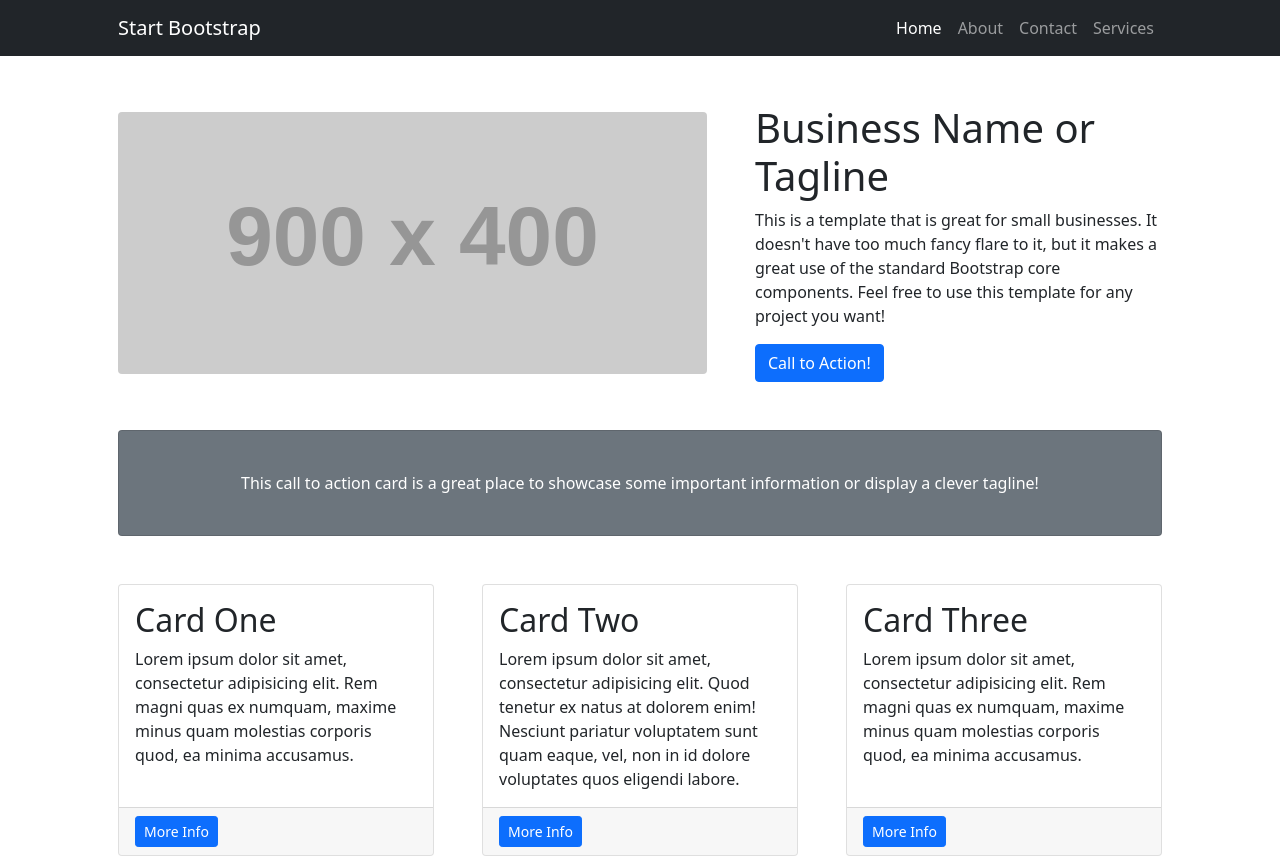
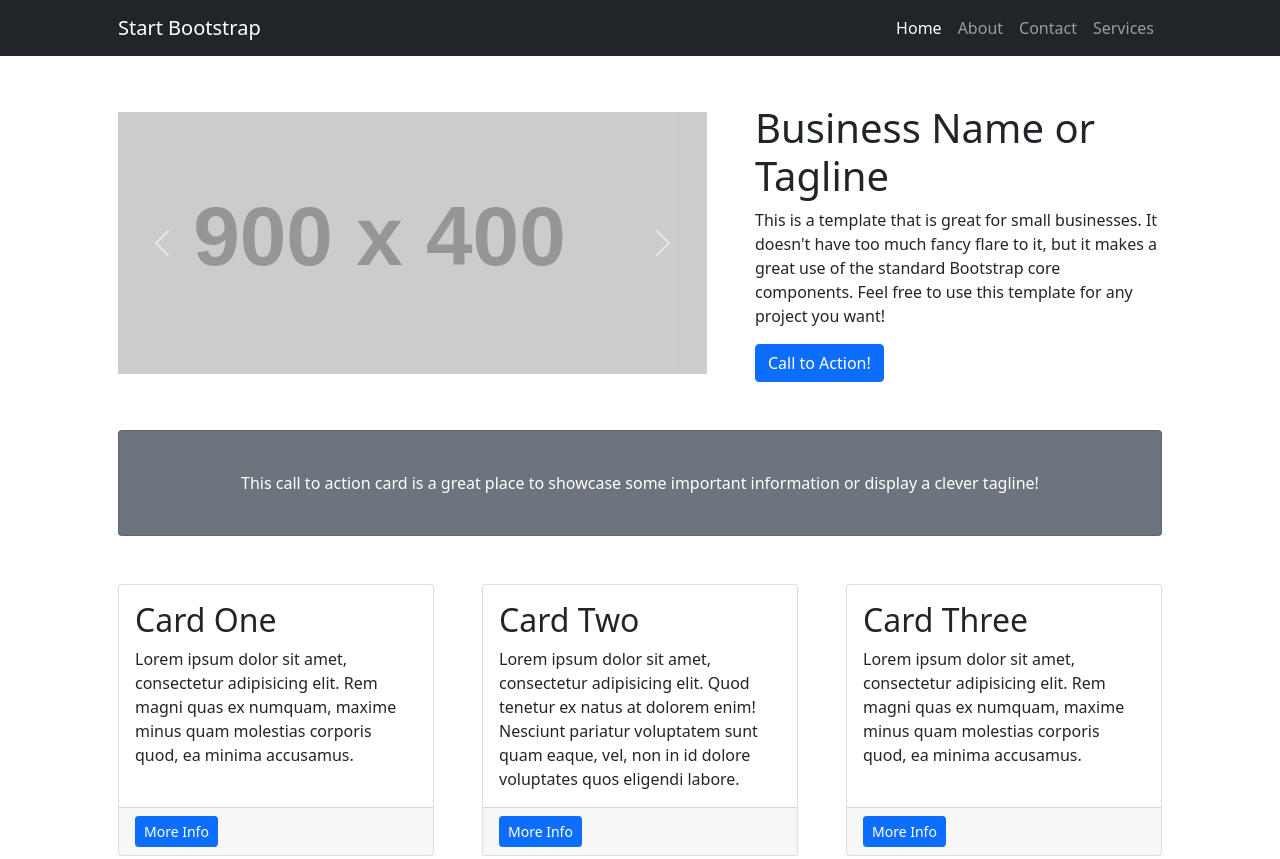
Before and after one commit to BayuRifkiAlghifari/praktek-rpl, a plain HTML site: page index.html in a window 1280 px wide. Shown: the top 859 px of the page. Drawn offline with nearby package versions, Linux system fonts and the light colour scheme; placeholder pictures from the web are drawn by us.

Commit message:
add carousel

```diff
--- a/index.html
+++ b/index.html
@@ -1,22 +1,26 @@
 <!DOCTYPE html>
 <html lang="en">
+
 <head>
     <meta charset="utf-8" />
     <meta name="viewport" content="width=device-width, initial-scale=1, shrink-to-fit=no" />
     <meta name="description" content="" />
     <meta name="author" content="" />
-        <title>Small Business - Start Bootstrap Template</title>
+    <title>Selamat Datang Di Website Kota Banjarmasin</title>
     <!-- Favicon-->
     <link rel="icon" type="image/x-icon" href="assets/favicon.ico" />
     <!-- Core theme CSS (includes Bootstrap)-->
     <link href="css/styles.css" rel="stylesheet" />
 </head>
+
 <body>
     <!-- Responsive navbar-->
     <nav class="navbar navbar-expand-lg navbar-dark bg-dark">
         <div class="container px-5">
             <a class="navbar-brand" href="#!">Start Bootstrap</a>
-                <button class="navbar-toggler" type="button" data-bs-toggle="collapse" data-bs-target="#navbarSupportedContent" aria-controls="navbarSupportedContent" aria-expanded="false" aria-label="Toggle navigation"><span class="navbar-toggler-icon"></span></button>
+            <button class="navbar-toggler" type="button" data-bs-toggle="collapse"
+                data-bs-target="#navbarSupportedContent" aria-controls="navbarSupportedContent" aria-expanded="false"
+                aria-label="Toggle navigation"><span class="navbar-toggler-icon"></span></button>
             <div class="collapse navbar-collapse" id="navbarSupportedContent">
                 <ul class="navbar-nav ms-auto mb-2 mb-lg-0">
                     <li class="nav-item"><a class="nav-link active" aria-current="page" href="#!">Home</a></li>
@@ -31,16 +35,49 @@
     <div class="container px-4 px-lg-5">
         <!-- Heading Row-->
         <div class="row gx-4 gx-lg-5 align-items-center my-5">
-                <div class="col-lg-7"><img class="img-fluid rounded mb-4 mb-lg-0" src="https://dummyimage.com/900x400/dee2e6/6c757d.jpg" alt="..." /></div>
+            <div class="col-lg-7">
+                <!-- Carousel image -->
+                <div id="carouselExampleControls" class="carousel slide" data-bs-ride="carousel">
+                    <div class="carousel-inner">
+                        <div class="carousel-item active">
+                            <img src="https://dummyimage.com/900x400/dee2e6/6c757d.jpg" class="d-block w-100"
+                                alt="img 1">
+                        </div>
+                        <div class="carousel-item">
+                            <img src="https://dummyimage.com/900x400/dee2e6/6c757d.jpg" class="d-block w-100"
+                                alt="img 2">
+                        </div>
+                        <div class="carousel-item">
+                            <img src="https://dummyimage.com/900x400/dee2e6/6c757d.jpg" class="d-block w-100"
+                                alt="img 3">
+                        </div>
+                    </div>
+                    <button class="carousel-control-prev" type="button" data-bs-target="#carouselExampleControls"
+                        data-bs-slide="prev">
+                        <span class="carousel-control-prev-icon" aria-hidden="true"></span>
+                        <span class="visually-hidden">Previous</span>
+                    </button>
+                    <button class="carousel-control-next" type="button" data-bs-target="#carouselExampleControls"
+                        data-bs-slide="next">
+                        <span class="carousel-control-next-icon" aria-hidden="true"></span>
+                        <span class="visually-hidden">Next</span>
+                    </button>
+                </div>
+            </div>
             <div class="col-lg-5">
                 <h1 class="font-weight-light">Business Name or Tagline</h1>
-                    <p>This is a template that is great for small businesses. It doesn't have too much fancy flare to it, but it makes a great use of the standard Bootstrap core components. Feel free to use this template for any project you want!</p>
+                <p>This is a template that is great for small businesses. It doesn't have too much fancy flare to it,
+                    but it makes a great use of the standard Bootstrap core components. Feel free to use this template
+                    for any project you want!</p>
                 <a class="btn btn-primary" href="#!">Call to Action!</a>
             </div>
         </div>
         <!-- Call to Action-->
         <div class="card text-white bg-secondary my-5 py-4 text-center">
-                <div class="card-body"><p class="text-white m-0">This call to action card is a great place to showcase some important information or display a clever tagline!</p></div>
+            <div class="card-body">
+                <p class="text-white m-0">This call to action card is a great place to showcase some important
+                    information or display a clever tagline!</p>
+            </div>
         </div>
         <!-- Content Row-->
         <div class="row gx-4 gx-lg-5">
@@ -48,7 +85,8 @@
                 <div class="card h-100">
                     <div class="card-body">
                         <h2 class="card-title">Card One</h2>
-                            <p class="card-text">Lorem ipsum dolor sit amet, consectetur adipisicing elit. Rem magni quas ex numquam, maxime minus quam molestias corporis quod, ea minima accusamus.</p>
+                        <p class="card-text">Lorem ipsum dolor sit amet, consectetur adipisicing elit. Rem magni quas ex
+                            numquam, maxime minus quam molestias corporis quod, ea minima accusamus.</p>
                     </div>
                     <div class="card-footer"><a class="btn btn-primary btn-sm" href="#!">More Info</a></div>
                 </div>
@@ -57,7 +95,9 @@
                 <div class="card h-100">
                     <div class="card-body">
                         <h2 class="card-title">Card Two</h2>
-                            <p class="card-text">Lorem ipsum dolor sit amet, consectetur adipisicing elit. Quod tenetur ex natus at dolorem enim! Nesciunt pariatur voluptatem sunt quam eaque, vel, non in id dolore voluptates quos eligendi labore.</p>
+                        <p class="card-text">Lorem ipsum dolor sit amet, consectetur adipisicing elit. Quod tenetur ex
+                            natus at dolorem enim! Nesciunt pariatur voluptatem sunt quam eaque, vel, non in id dolore
+                            voluptates quos eligendi labore.</p>
                     </div>
                     <div class="card-footer"><a class="btn btn-primary btn-sm" href="#!">More Info</a></div>
                 </div>
@@ -66,7 +106,8 @@
                 <div class="card h-100">
                     <div class="card-body">
                         <h2 class="card-title">Card Three</h2>
-                            <p class="card-text">Lorem ipsum dolor sit amet, consectetur adipisicing elit. Rem magni quas ex numquam, maxime minus quam molestias corporis quod, ea minima accusamus.</p>
+                        <p class="card-text">Lorem ipsum dolor sit amet, consectetur adipisicing elit. Rem magni quas ex
+                            numquam, maxime minus quam molestias corporis quod, ea minima accusamus.</p>
                     </div>
                     <div class="card-footer"><a class="btn btn-primary btn-sm" href="#!">More Info</a></div>
                 </div>
@@ -75,11 +116,14 @@
     </div>
     <!-- Footer-->
     <footer class="py-5 bg-dark">
-            <div class="container px-4 px-lg-5"><p class="m-0 text-center text-white">Copyright &copy; Your Website 2022</p></div>
+        <div class="container px-4 px-lg-5">
+            <p class="m-0 text-center text-white">Copyright &copy; Your Website 2022</p>
+        </div>
     </footer>
     <!-- Bootstrap core JS-->
     <script src="https://cdn.jsdelivr.net/npm/bootstrap@5.1.3/dist/js/bootstrap.bundle.min.js"></script>
     <!-- Core theme JS-->
     <script src="js/scripts.js"></script>
 </body>
+
 </html>
```
Lines whose indentation alone changed are shown as unchanged.
